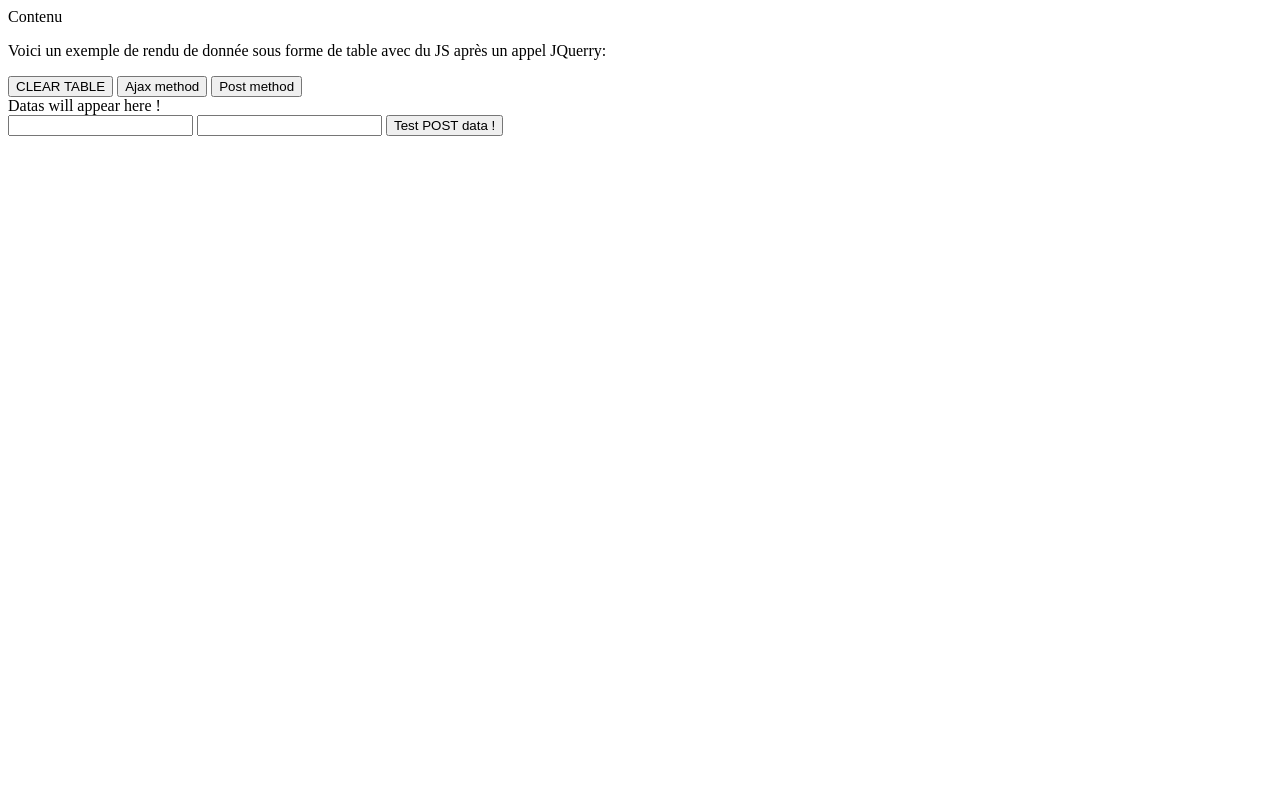
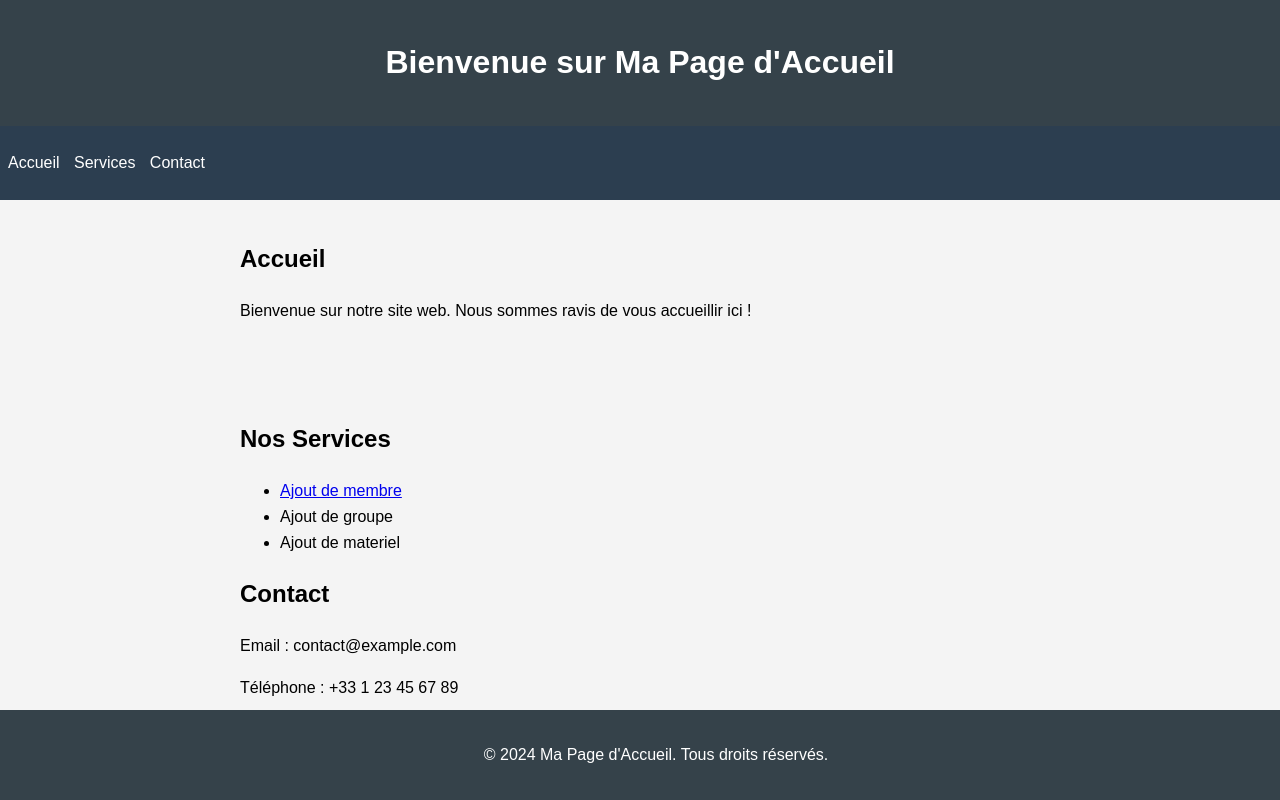
Before and after one commit to antrouillard/bddd-tp, a Flask app: template templates/home.html in a window 1280 px wide. Run offline with Flask 3, Linux system fonts and the light colour scheme; the template is opened without the code that fills it, so the values that code supplies are empty; parts of the project's set-up code (start-up, migrations or seed data) failed here and were passed over.

Commit message:
Début page d'accueil

```diff
--- a/static/css/home.css
+++ b/static/css/home.css
@@ -0,0 +1,44 @@
+body {
+    font-family: Arial, sans-serif;
+    line-height: 1.6;
+    margin: 0;
+    padding: 0;
+    background-color: #f4f4f4;
+}
+header {
+    background-color: #35424a;
+    color: white;
+    text-align: center;
+    padding: 1rem;
+}
+nav {
+    background-color: #2c3e50;
+    color: white;
+    padding: 0.5rem;
+}
+nav ul {
+    list-style-type: none;
+    padding: 0;
+}
+nav ul li {
+    display: inline;
+    margin-right: 10px;
+}
+nav ul li a {
+    color: white;
+    text-decoration: none;
+}
+main {
+    padding: 20px;
+    max-width: 800px;
+    margin: auto;
+}
+footer {
+    background-color: #35424a;
+    color: white;
+    text-align: center;
+    padding: 1rem;
+    position: fixed;
+    bottom: 0;
+    width: 100%;
+}
--- a/templates/home.html
+++ b/templates/home.html
@@ -1,28 +1,48 @@
 <!DOCTYPE html>
 <html lang="fr">
-    <head>
-        <meta charset="UTF-8"/>
-        <title>Mon exemple HTML Flask</title>
-        <link rel="stylesheet" href="{{url_for('static', filename='css/index.css')}}"/>
+<head>
+    <link rel="stylesheet" href="../static/css/home.css">
+    <meta charset="UTF-8">
+    <meta name="viewport" content="width=device-width, initial-scale=1.0">
+    <title>Mon Association</title>
+</head>
+<body>
+    <header>
+        <h1>Bienvenue sur Ma Page d'Accueil</h1>
+    </header>
 
-        <script src="https://code.jquery.com/jquery-3.7.0.min.js" integrity="sha256-2Pmvv0kuTBOenSvLm6bvfBSSHrUJ+3A7x6P5Ebd07/g=" crossorigin="anonymous"></script>
-        <script src="{{url_for('static', filename='js/sample_js_route/sample.js')}}"></script>
-    </head>
-    <body>
-        <span class="title_1">Contenu</span>
-        <p>Voici un exemple de rendu de donnée sous forme de table avec du JS après un appel JQuerry:</p>
+    <nav>
+        <ul>
+            <li><a href="#accueil">Accueil</a></li>
+            <li><a href="#services">Services</a></li>
+            <li><a href="#contact">Contact</a></li>
+        </ul>
+    </nav>
 
-        <div class="my_div">
-            <button id="clear_table">CLEAR TABLE</button>
-            <button id="ajax_trigger">Ajax method</button>
-            <button id="post_trigger">Post method</button>
-            <div id="test_content">Datas will appear here !</div>
-        </div>
+    <main>
+        <section id="accueil">
+            <h2>Accueil</h2>
+            <p>Bienvenue sur notre site web. Nous sommes ravis de vous accueillir ici !<br><br><br><br></p>
+        </section>
 
-        <div class="my_div">
-            <input id="in_text" type="text"/>
-            <input id="in_number" type="number"/>
-            <button id="data_trigger">Test POST data !</button>
-        </div>
-    </body>
+        <section id="services">
+            <h2>Nos Services</h2>
+            <ul>
+                <li><a href="auth/login.html">Ajout de membre</a></li>
+                <li>Ajout de groupe</li>
+                <li>Ajout de materiel</li>
+            </ul>
+        </section>
+
+        <section id="contact">
+            <h2>Contact</h2>
+            <p>Email : contact@example.com</p>
+            <p>Téléphone : +33 1 23 45 67 89</p>
+        </section>
+    </main>
+
+    <footer>
+        <p>&copy; 2024 Ma Page d'Accueil. Tous droits réservés.</p>
+    </footer>
+</body>
 </html>
```
